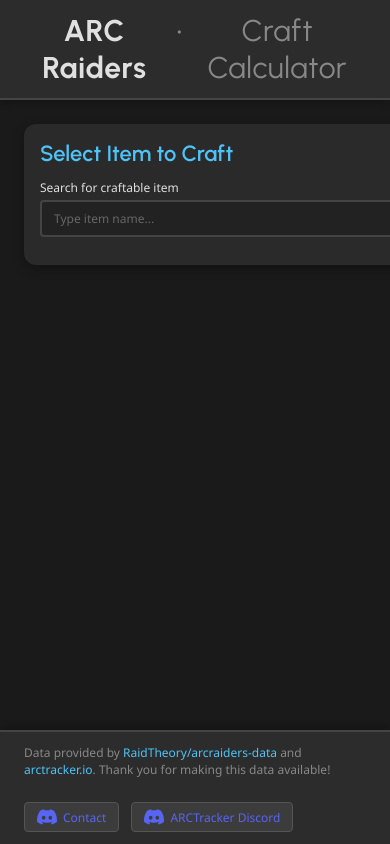
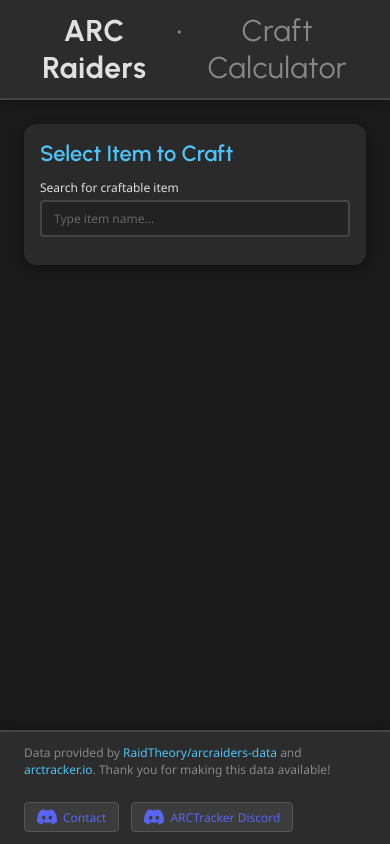
Before and after one commit to baschny/arcraiders-craft-calculator, a React (Vite) app: page / in a window 390 px wide. Built offline with nearby package versions, Linux system fonts and the light colour scheme.

Commit message:
Optimize responsive SCSS rules

```diff
--- a/src/styles/_base.scss
+++ b/src/styles/_base.scss
@@ -175,11 +175,11 @@ input, select {
   display: flex;
   gap: $spacing-xl;
   padding: $spacing-xl;
-  max-width: 1600px;
+  max-width: $container-max-width;
   margin: 0 auto;
   width: 100%;
 
-  @media (max-width: 1200px) {
+  @media (max-width: $layout-breakpoint) {
     flex-direction: column;
   }
 }
--- a/src/styles/_calculator.scss
+++ b/src/styles/_calculator.scss
@@ -1,10 +1,14 @@
 @use 'variables' as *;
 
 .calculator {
-  flex: 0 0 auto;
-  width: 500px;
-  max-width: 500px;
-  min-width: 450px;
+  flex: 0 1 auto;
+  min-width: $calculator-min-width;
+
+  @media (max-width: $layout-breakpoint) {
+    width: 100%;
+    max-width: 100%;
+    min-width: 0;
+  }
 
   .selected-item-display {
     display: flex;
@@ -173,6 +177,7 @@
 
 .results-sidebar {
   flex: 1;
+  min-width: $sidebar-min-width;
   position: sticky;
   top: 0;
   align-self: flex-start;
@@ -182,6 +187,13 @@
   flex-direction: column;
   gap: $spacing-md;
 
+  @media (max-width: $layout-breakpoint) {
+    min-width: 0;
+    position: static;
+    width: 100%;
+    margin-top: $spacing-lg;
+    overflow-y: initial;
+  }
 }
 
 .results {
@@ -298,17 +310,3 @@
     margin-top: $spacing-md;
   }
 }
-
-// Responsive styles
-@media (max-width: 1200px) {
-  .calculator {
-    width: 100%;
-    max-width: 100%;
-  }
-
-  .results-sidebar {
-    position: static;
-    width: 100%;
-    margin-top: $spacing-lg;
-  }
-}
--- a/src/styles/_variables.scss
+++ b/src/styles/_variables.scss
@@ -61,6 +61,12 @@ $font-xl: 18px;
 $font-2xl: 20px;
 $font-3xl: 24px;
 
+// Layout
+$calculator-min-width: 450px;
+$sidebar-min-width: 500px;
+$container-max-width: 1600px;
+$layout-breakpoint: $calculator-min-width + $sidebar-min-width + $spacing-xl + ($spacing-xl * 2);
+
 // Shadows
 $shadow-default: 0 4px 12px rgba(0, 0, 0, 0.3);
 $shadow-hover: 0 6px 16px rgba(0, 0, 0, 0.4);
```
